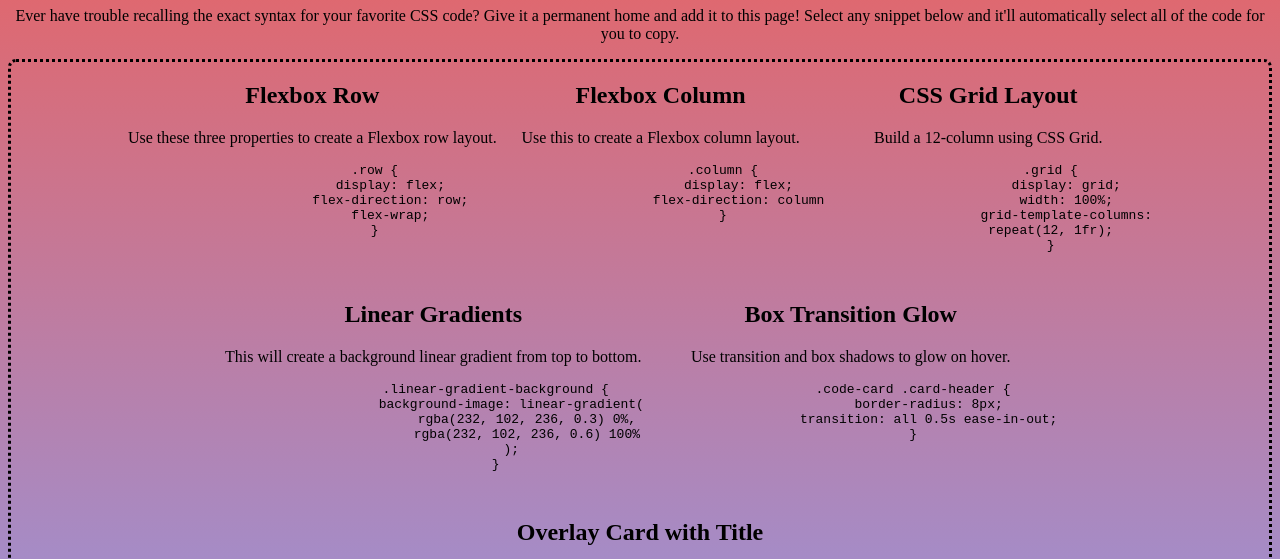
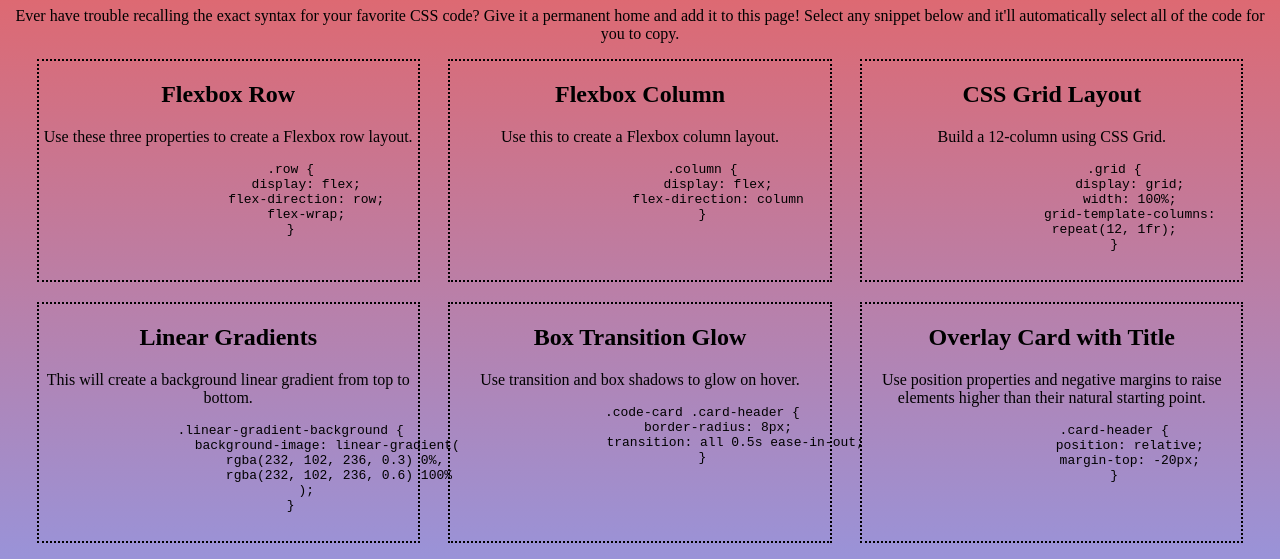
Before and after one commit to TroyMena/css-cheat-sheet, a plain HTML site: page index.html in a window 1280 px wide. Shown: the part 73-632 px from the top of the page. Drawn offline with Linux system fonts and the light colour scheme.

Commit message:
changed the border and spacing

```diff
--- a/assets/css/style.css
+++ b/assets/css/style.css
@@ -18,15 +18,16 @@ body {
 }
 
 .box {
-
+    border: dotted black 2px;
+    width: 30%;
+    margin-bottom: 20px;
 }
 
 .boxes {
     display: flex;
     flex-direction: row;
     flex-wrap: wrap;
-    justify-content: center;
-    border: dotted black;
+    justify-content: space-evenly;
     border-radius: 8px;
 
 }
@@ -40,8 +41,9 @@ body {
     text-align: center;
 }
 
-.boxes pre {
-
+.boxes .box pre {
+    align-items:center;
+    justify-content: center;
 }
 
 
```
